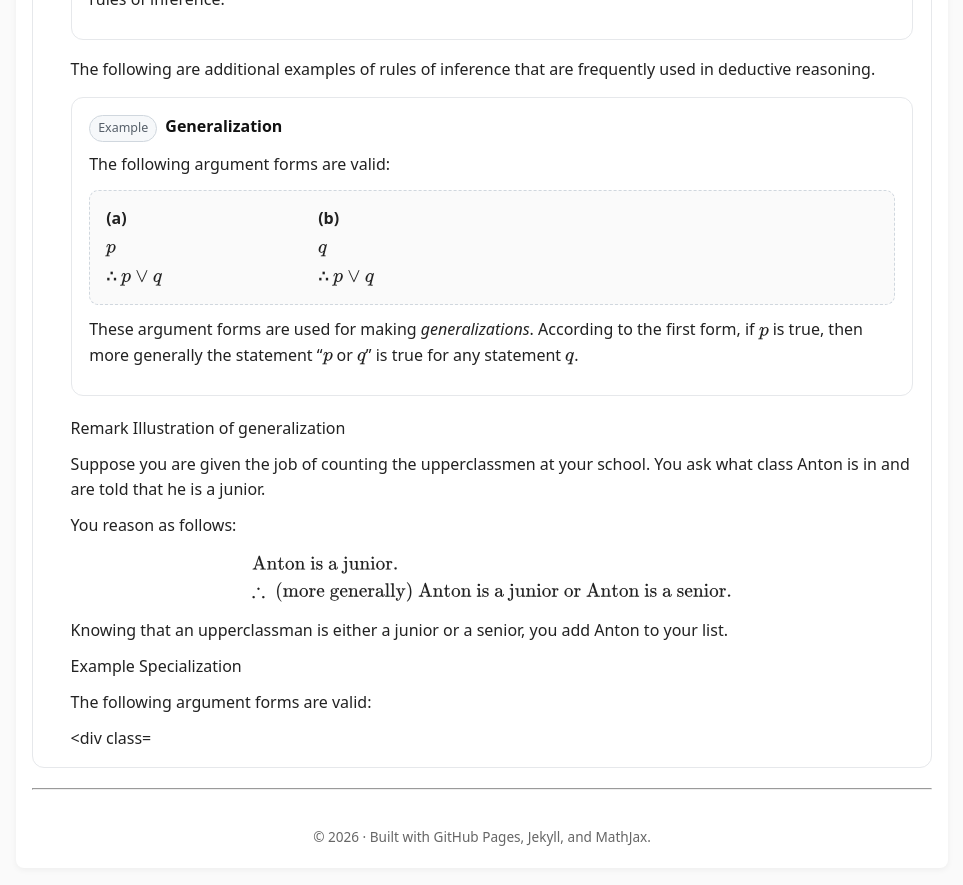
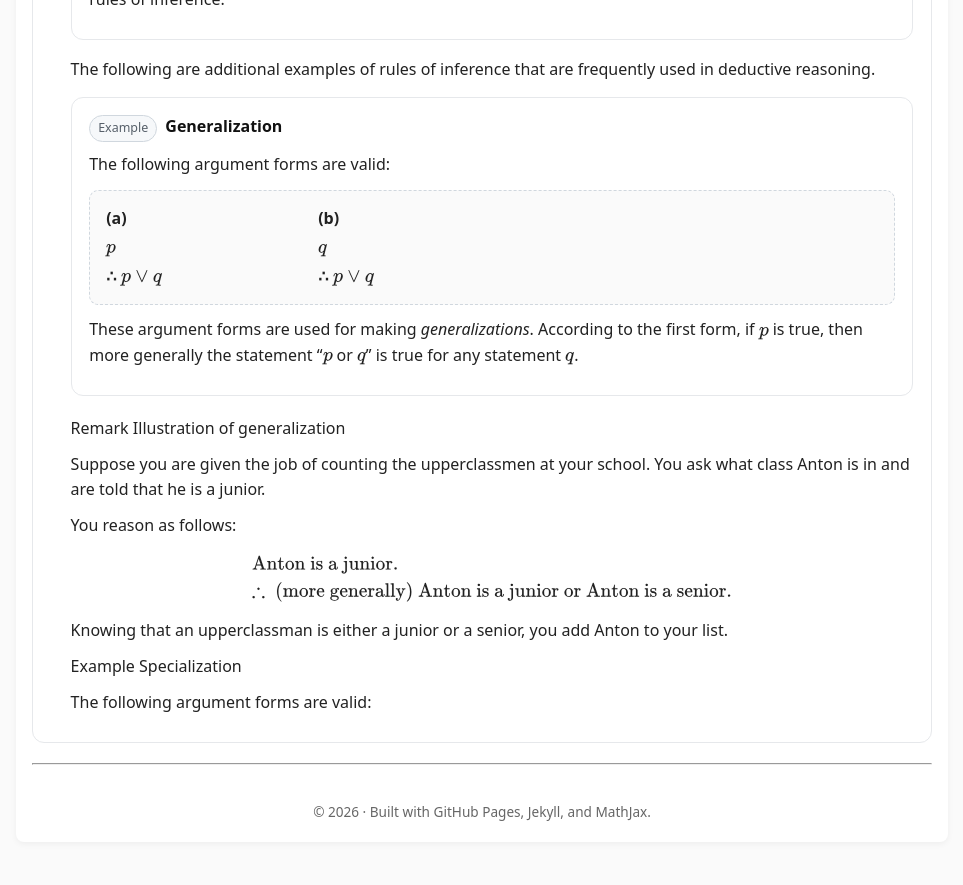
Before and after one commit to SaleemKamaludin/SaleemKamaludin.github.io, a Jekyll site: the page built from courses/comp1604/lecture-notes/lecture-01/index.md, in a window 1280 px wide and 900 px high, scrolled down 5946 px. Shown: the top 885 px of the window, without its empty margins (158-1121 px from the left). Built offline with Jekyll 4.4.1, drawn with Linux system fonts in a browser that asks for light colours.

Commit message:
Fix formatting in lecture-01 index.md

```diff
--- a/courses/comp1604/lecture-notes/lecture-01/index.md
+++ b/courses/comp1604/lecture-notes/lecture-01/index.md
@@ -1996,4 +1996,4 @@ Knowing that an upperclassman is either a junior or a senior, you add Anton to y
 
 
 
- <div class=
+ <div class="math-block">
```
